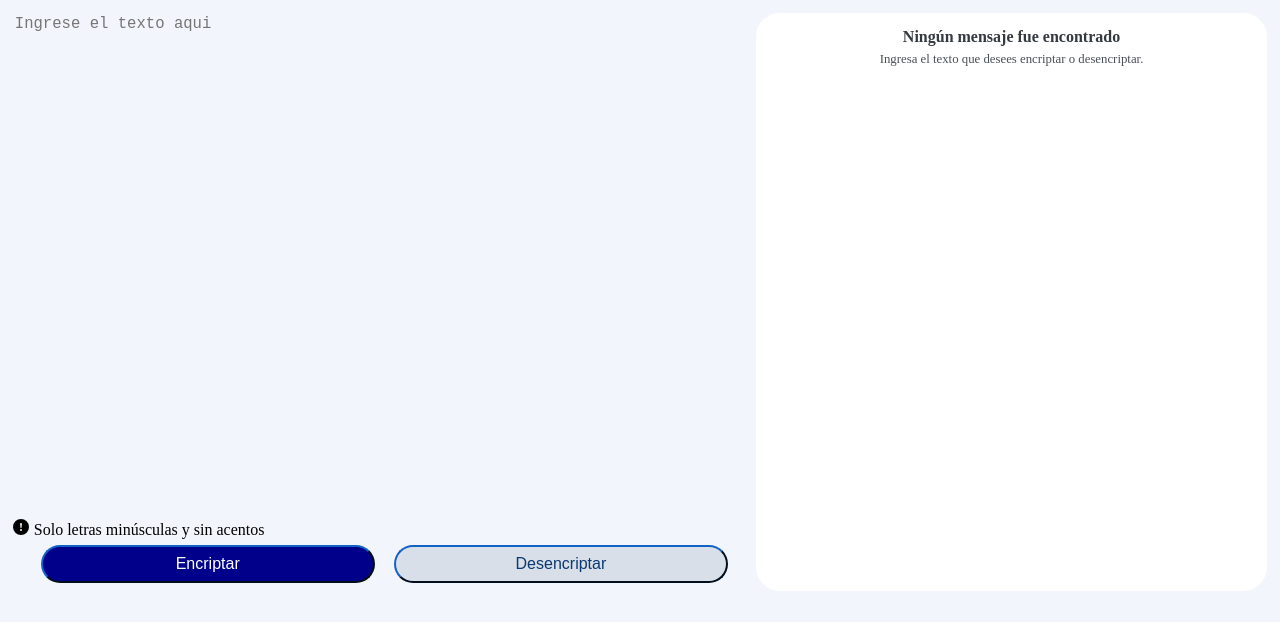
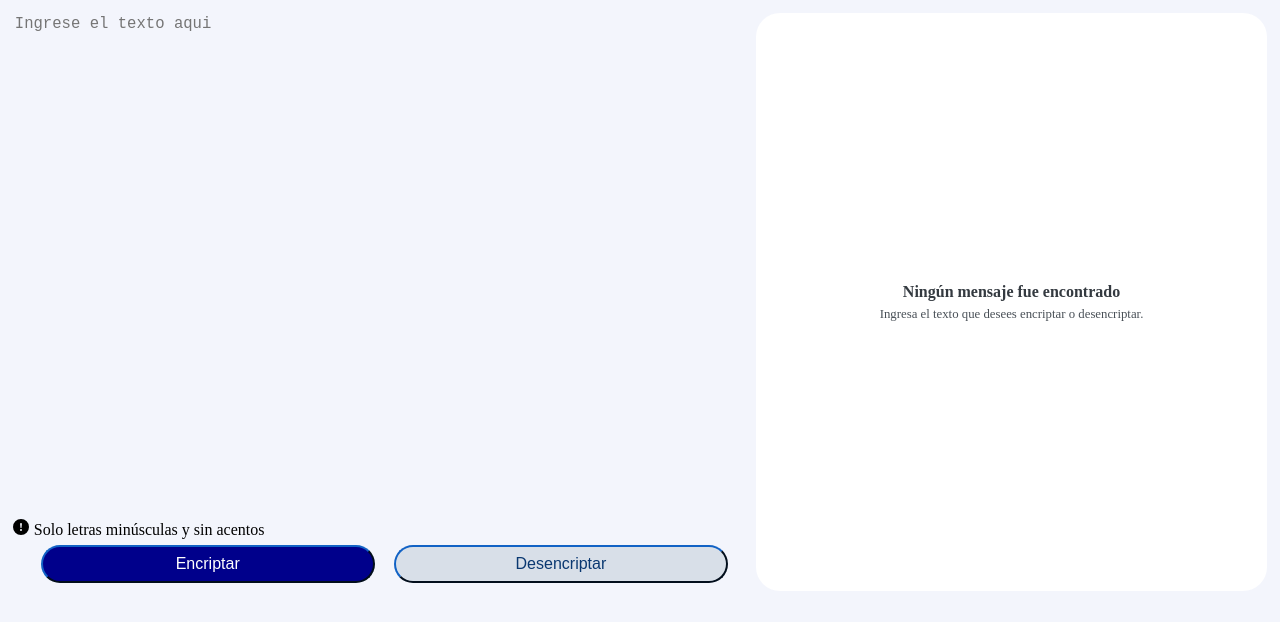
Before and after one commit to Froylan23914/encriptador-js, a plain HTML site: page cod-decod.html in a window 1280 px wide. Drawn offline with Linux system fonts and the light colour scheme.

Commit message:
Se centro el mensaje preaccion y se corrigio el estilo en el js

```diff
--- a/cod-decod.css
+++ b/cod-decod.css
@@ -33,6 +33,9 @@ p img{
 	background-color: 	white;
 	height:				auto;
 	padding:			0.5em;
+	display: 			flex;
+	justify-content: 	center;
+	align-items: 		center;
 }
 
 #salida, #entrada{
@@ -84,6 +87,9 @@ p img{
 	border-color: 	#0A3871;
 }
 
+#preAccion{
+}
+
 #preAccion p{
 	font-size: 0.8em;
 	margin:		0.5em;
--- a/cod-decod.js
+++ b/cod-decod.js
@@ -2,6 +2,7 @@ let txtEntrada = document.getElementById("entrada");
 let areaSalida = document.getElementById("salida");
 let divPreAccion = document.getElementById("preAccion");
 let divPostAccion = document.getElementById("postAccion");
+let divSalida = document.querySelector(".divSalida");
 const llaves = {
 	a:	"ai",
 	e:	"enter",
@@ -75,4 +76,5 @@ function copiar(){
 function mostrarSalida(){
 	divPostAccion.style.display= 'block'
 	divPreAccion.style.display='none';
+	divSalida.style.display="block";
 }
```
